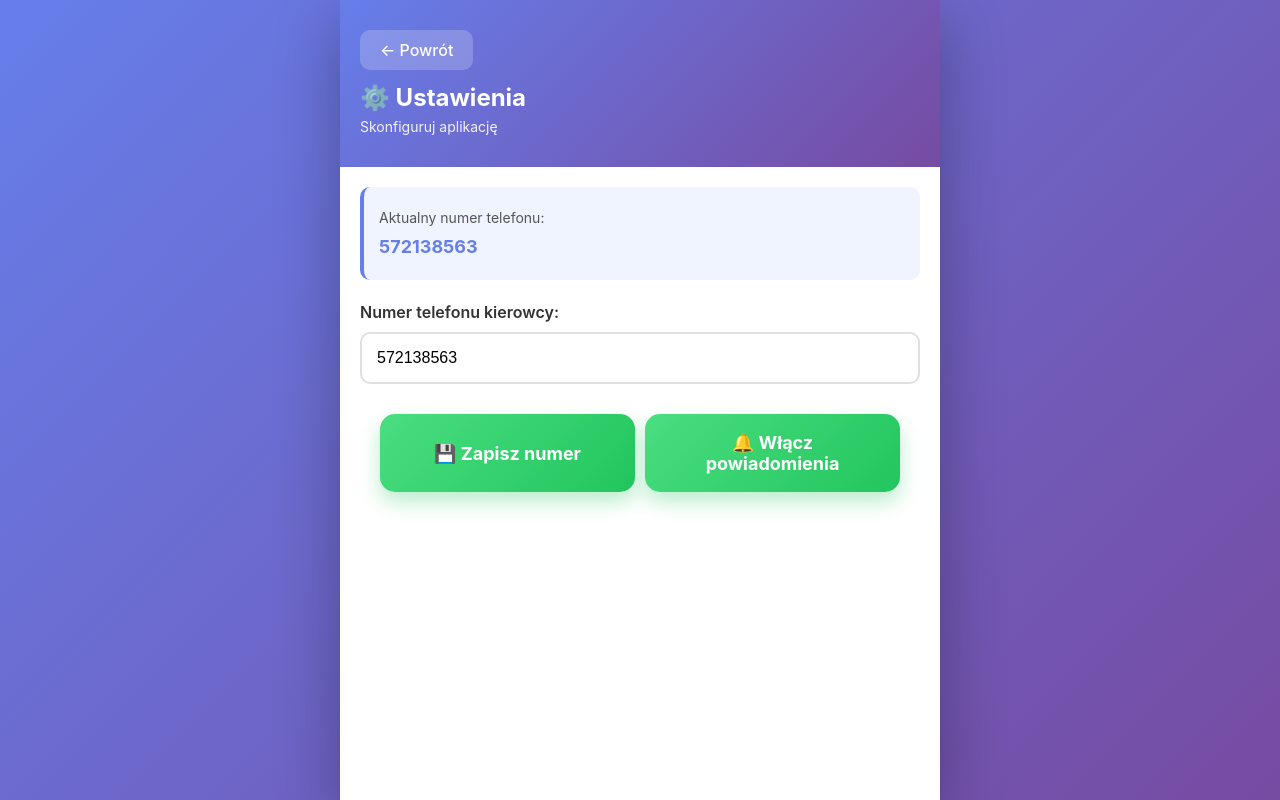
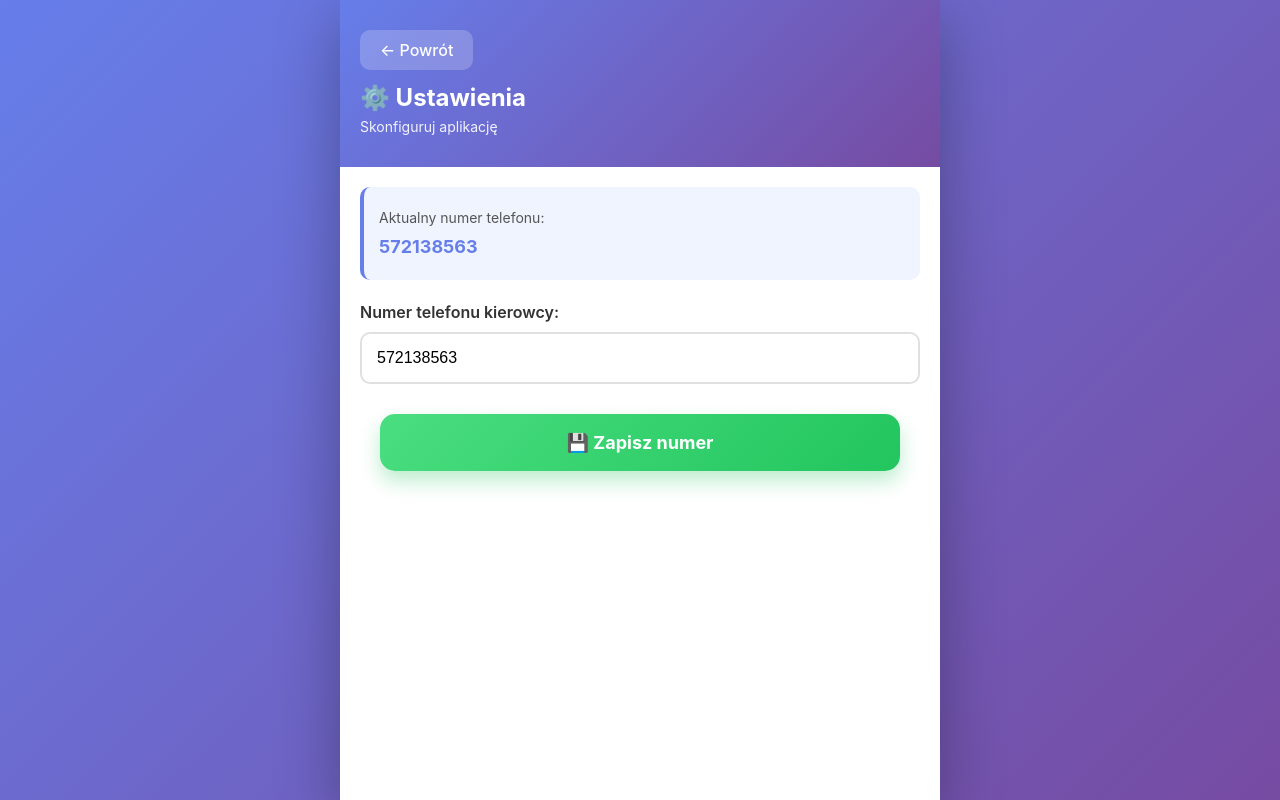
Before and after one commit to mwmarszalek/tnz-app, a React (Vite) app: page / in a window 1280 px wide. Both pictures are taken after a click on the button "⚙️". Built offline with nearby package versions, Linux system fonts and the light colour scheme.

Commit message:
remove onesignal

```diff
--- a/index.html
+++ b/index.html
@@ -7,14 +7,6 @@
       src="https://cdn.onesignal.com/sdks/web/v16/OneSignalSDK.page.js"
       defer
     ></script>
-    <script>
-      window.OneSignalDeferred = window.OneSignalDeferred || [];
-      OneSignalDeferred.push(async function (OneSignal) {
-        await OneSignal.init({
-          appId: "2a7db139-6e4c-40c9-8538-14d14aa6247c",
-        });
-      });
-    </script>
 
     <!-- PWA Meta Tags -->
     <link rel="icon" href="/favicon.ico" type="image/x-icon" />
--- a/public/OneSignalSDKWorker.js
+++ /dev/null
@@ -1 +0,0 @@
-importScripts("https://cdn.onesignal.com/sdks/web/v16/OneSignalSDK.sw.js");
--- a/src/components/Settings.jsx
+++ b/src/components/Settings.jsx
@@ -21,12 +21,6 @@ function Settings({ driverPhone, setDriverPhone, setView }) {
     setDriverPhone(cleanPhone);
     alert(`✅ Numer zapisany: ${cleanPhone}`);
     setView("departures");
-  };
-
-  const requestNotifications = () => {
-    if (window.OneSignal) {
-      window.OneSignal.Slidedown.promptPush();
-    }
   };
 
   return (
@@ -63,9 +57,6 @@ function Settings({ driverPhone, setDriverPhone, setView }) {
           <button className="btn btn-save" onClick={savePhoneNumber}>
             💾 Zapisz numer
           </button>
-          <button className="btn btn-save" onClick={requestNotifications}>
-            🔔 Włącz powiadomienia
-          </button>
         </div>
       </div>
     </>
```
